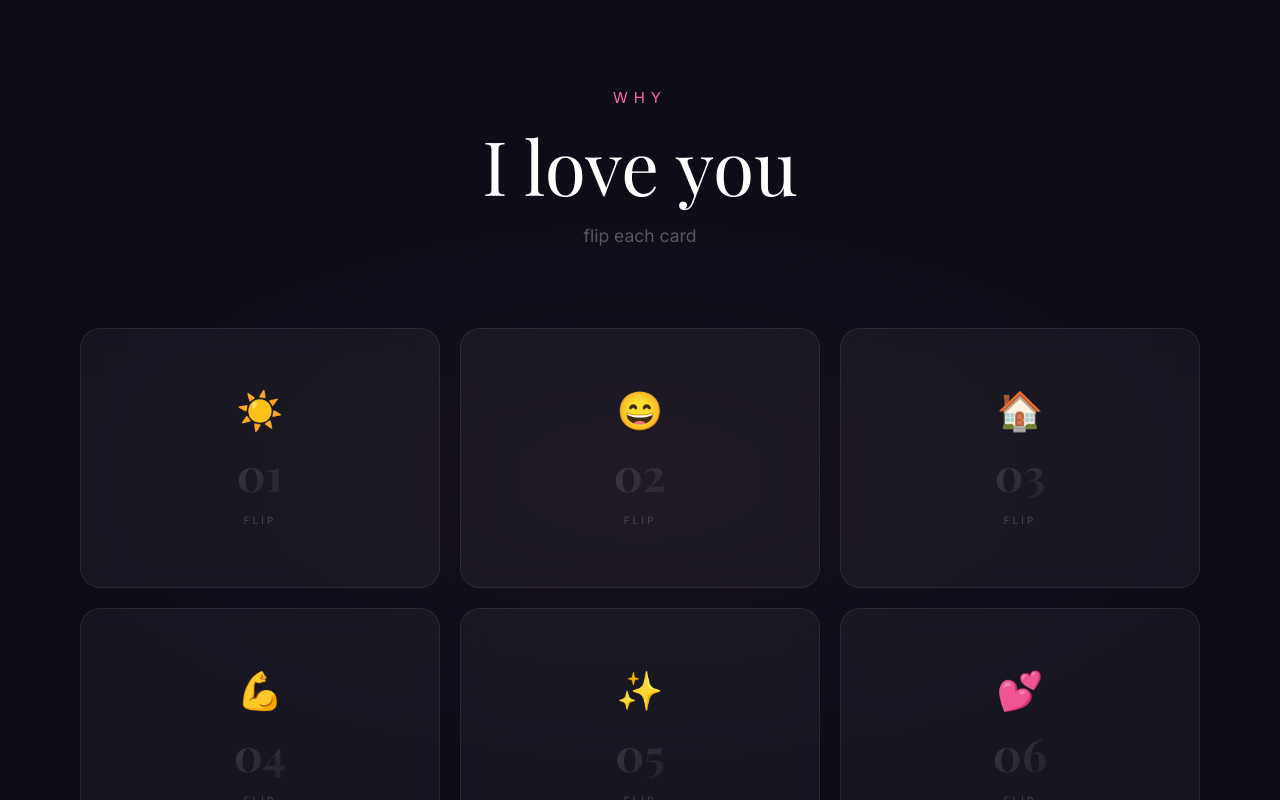
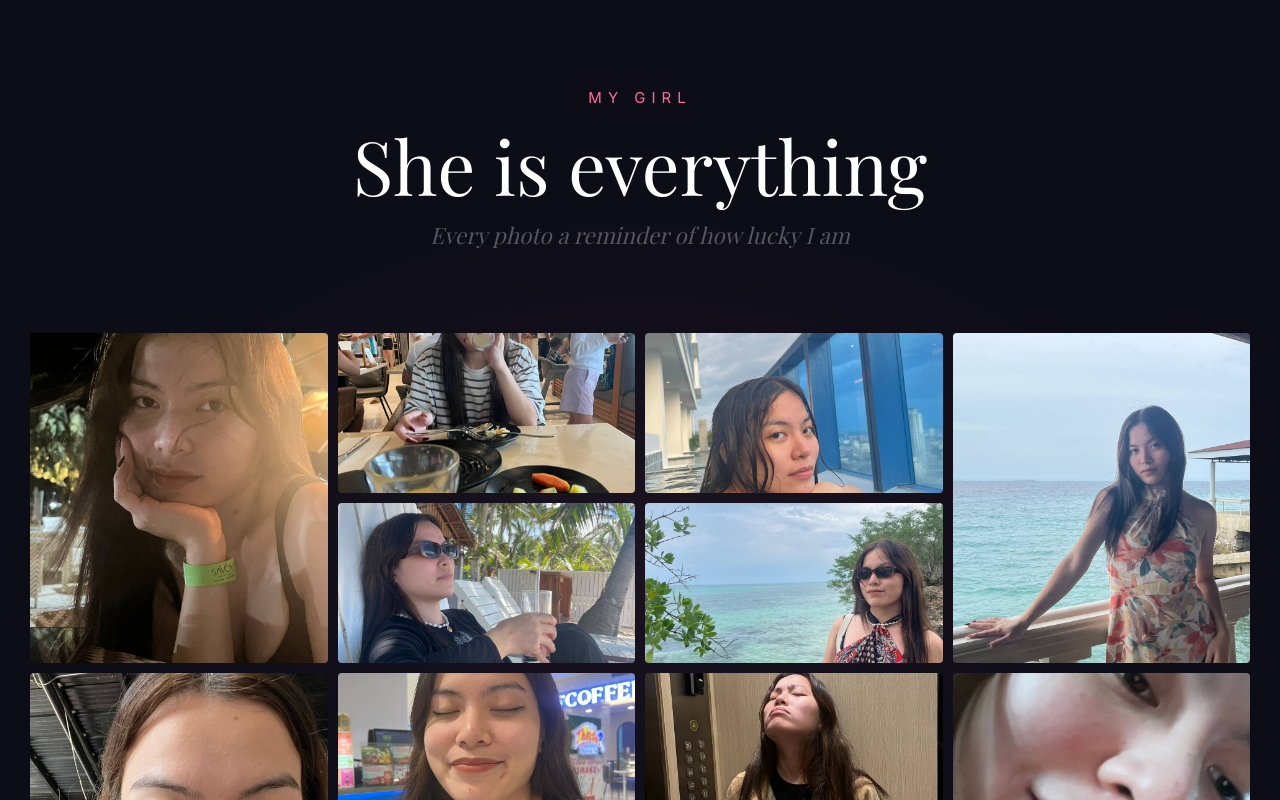
Before and after one commit to jdays2/myPussienteBd, a React (Vite) app: page / in a window 1280 px wide. Shown: the part 2080-2880 px from the top of the page. Built offline with nearby package versions, Linux system fonts and the light colour scheme; a web font is replaced by a local one.

Commit message:
Replace reasons with solo photo masonry + floating hearts

```diff
--- a/src/components/Reasons.tsx
+++ b/src/components/Reasons.tsx
@@ -1,38 +1,74 @@
-import { useState, useRef } from 'react'
+import { useRef } from 'react'
 import { motion, useInView } from 'framer-motion'
 import { useLang } from '../LangContext'
 
-function FlipCard({ icon, num, back, delay }: { icon: string; num: string; back: string; delay: number }) {
-  const [flipped, setFlipped] = useState(false)
+const BASE = import.meta.env.BASE_URL
+
+const PHOTOS = [
+  { src: `${BASE}gallery/solo/photo_1_2026-06-08_18-45-35.jpg`,  span: 'row-span-2' },
+  { src: `${BASE}gallery/solo/photo_2_2026-06-08_18-45-35.jpg`,  span: 'row-span-1' },
+  { src: `${BASE}gallery/solo/photo_3_2026-06-08_18-45-35.jpg`,  span: 'row-span-1' },
+  { src: `${BASE}gallery/solo/photo_4_2026-06-08_18-45-35.jpg`,  span: 'row-span-2' },
+  { src: `${BASE}gallery/solo/photo_5_2026-06-08_18-45-35.jpg`,  span: 'row-span-1' },
+  { src: `${BASE}gallery/solo/photo_6_2026-06-08_18-45-35.jpg`,  span: 'row-span-1' },
+  { src: `${BASE}gallery/solo/photo_7_2026-06-08_18-45-35.jpg`,  span: 'row-span-2' },
+  { src: `${BASE}gallery/solo/photo_8_2026-06-08_18-45-35.jpg`,  span: 'row-span-1' },
+  { src: `${BASE}gallery/solo/photo_9_2026-06-08_18-45-35.jpg`,  span: 'row-span-1' },
+  { src: `${BASE}gallery/solo/photo_10_2026-06-08_18-45-35.jpg`, span: 'row-span-1' },
+  { src: `${BASE}gallery/solo/photo_11_2026-06-08_18-45-35.jpg`, span: 'row-span-1' },
+]
+
+// Floating hearts config
+const HEARTS = Array.from({ length: 18 }, (_, i) => ({
+  left: `${(i * 5.5 + Math.sin(i) * 8 + 4) % 96}%`,
+  size: 12 + (i % 4) * 8,
+  duration: 4 + (i % 5) * 1.2,
+  delay: (i * 0.4) % 5,
+  opacity: 0.12 + (i % 3) * 0.07,
+}))
+
+function FloatingHeart({ left, size, duration, delay, opacity }: typeof HEARTS[0]) {
+  return (
+    <motion.div
+      className="absolute pointer-events-none select-none"
+      style={{ left, bottom: '-10%', fontSize: size, opacity }}
+      animate={{ y: '-120vh', opacity: [opacity, opacity * 0.5, 0] }}
+      transition={{ duration, delay, repeat: Infinity, ease: 'easeOut' }}
+    >
+      ♡
+    </motion.div>
+  )
+}
+
+function Photo({ src, span, index }: { src: string; span: string; index: number }) {
   const ref = useRef(null)
-  const inView = useInView(ref, { once: true, margin: '-60px' })
-  const { t } = useLang()
+  const inView = useInView(ref, { once: true, margin: '-40px' })
 
   return (
     <motion.div
       ref={ref}
-      initial={{ opacity: 0, y: 40 }}
-      animate={inView ? { opacity: 1, y: 0 } : {}}
-      transition={{ duration: 0.7, delay }}
-      className="h-52 cursor-pointer"
-      style={{ perspective: 1000 }}
-      onClick={() => setFlipped((f) => !f)}
+      className={`relative overflow-hidden ${span}`}
+      initial={{ opacity: 0, scale: 0.92 }}
+      animate={inView ? { opacity: 1, scale: 1 } : {}}
+      transition={{ duration: 0.7, delay: index * 0.06, ease: [0.16, 1, 0.3, 1] }}
+      whileHover={{ scale: 1.03, transition: { duration: 0.2 } }}
+      style={{ borderRadius: '4px', minHeight: '160px' }}
     >
+      <img
+        src={src}
+        alt=""
+        className="w-full h-full object-cover"
+        loading="lazy"
+        style={{ display: 'block' }}
+      />
+      {/* Subtle pink glow on hover */}
       <motion.div
-        className="relative w-full h-full"
-        style={{ transformStyle: 'preserve-3d' }}
-        animate={{ rotateY: flipped ? 180 : 0 }}
-        transition={{ duration: 0.65, ease: [0.16, 1, 0.3, 1] }}
-      >
-        <div className="card-face absolute inset-0 glass rounded-2xl flex flex-col items-center justify-center gap-3" style={{ backfaceVisibility: 'hidden' }}>
-          <span className="text-3xl">{icon}</span>
-          <span className="font-playfair text-4xl font-bold" style={{ background: 'linear-gradient(135deg, rgba(255,255,255,0.15), rgba(255,255,255,0.05))', WebkitBackgroundClip: 'text', WebkitTextFillColor: 'transparent' }}>{num}</span>
-          <span className="text-white/20 text-[10px] tracking-[0.3em] uppercase">{t.reasons.hint.split(' ')[0]}</span>
-        </div>
-        <div className="card-face absolute inset-0 rounded-2xl flex items-center justify-center p-5 text-center" style={{ backfaceVisibility: 'hidden', transform: 'rotateY(180deg)', background: 'linear-gradient(135deg, rgba(255,107,157,0.18), rgba(255,208,96,0.10))', border: '1px solid rgba(255,107,157,0.25)' }}>
-          <p className="font-playfair italic text-white/90 text-base leading-relaxed">{back}</p>
-        </div>
-      </motion.div>
+        className="absolute inset-0 pointer-events-none"
+        initial={{ opacity: 0 }}
+        whileHover={{ opacity: 1 }}
+        transition={{ duration: 0.2 }}
+        style={{ background: 'linear-gradient(135deg, rgba(255,107,157,0.15), transparent)' }}
+      />
     </motion.div>
   )
 }
@@ -44,17 +80,34 @@ export default function Reasons() {
   const titleInView = useInView(titleRef, { once: true, margin: '-60px' })
 
   return (
-    <section className="py-28 px-6 relative" style={{ background: '#0d0d18' }}>
-      <div className="absolute inset-0 pointer-events-none" style={{ background: 'radial-gradient(ellipse 70% 40% at 50% 50%, rgba(255,107,157,0.04) 0%, transparent 70%)' }} />
-      <div className="max-w-4xl mx-auto relative z-10">
-        <motion.div ref={titleRef} initial={{ opacity: 0, y: 30 }} animate={titleInView ? { opacity: 1, y: 0 } : {}} transition={{ duration: 0.9 }} className="text-center mb-16">
+    <section className="py-28 px-6 relative overflow-hidden" style={{ background: '#0d0d18' }}>
+      {/* Floating hearts */}
+      {HEARTS.map((h, i) => <FloatingHeart key={i} {...h} />)}
+
+      {/* Glow */}
+      <div className="absolute inset-0 pointer-events-none"
+        style={{ background: 'radial-gradient(ellipse 60% 40% at 50% 50%, rgba(255,107,157,0.06) 0%, transparent 70%)' }} />
+
+      <div className="max-w-5xl mx-auto relative z-10">
+        <motion.div
+          ref={titleRef}
+          initial={{ opacity: 0, y: 30 }}
+          animate={titleInView ? { opacity: 1, y: 0 } : {}}
+          transition={{ duration: 0.9 }}
+          className="text-center mb-16"
+        >
           <p className="text-[#FF6B9D] text-xs tracking-[0.4em] uppercase mb-4">{r.label}</p>
-          <h2 className="font-playfair text-5xl md:text-6xl text-white mb-4">{r.title}</h2>
-          <p className="text-white/30 font-inter text-sm">{r.hint}</p>
+          <h2 className="font-playfair text-5xl md:text-6xl text-white mb-3">{r.title}</h2>
+          <p className="font-playfair italic text-white/30 text-lg">{r.sub}</p>
         </motion.div>
-        <div className="grid grid-cols-2 md:grid-cols-3 gap-4">
-          {r.items.map((back, i) => (
-            <FlipCard key={`${i}-${back}`} icon={r.icons[i]} num={`0${i + 1}`} back={back} delay={i * 0.08} />
+
+        {/* Masonry grid */}
+        <div
+          className="grid grid-cols-3 md:grid-cols-4 gap-2"
+          style={{ gridAutoRows: '160px' }}
+        >
+          {PHOTOS.map((p, i) => (
+            <Photo key={i} src={p.src} span={p.span} index={i} />
           ))}
         </div>
       </div>
--- a/src/i18n.ts
+++ b/src/i18n.ts
@@ -14,18 +14,9 @@ export const t = {
     quote: 'I want more and more moments with you.\nI want to cry with you, laugh with you,\nwatch all kinds of stupid stuff and travel together.\nMore to come — I can\'t wait!\nThank you for always being there for me. ♡',
   },
   reasons: {
-    label: 'why',
-    title: 'I love you',
-    hint: 'flip each card',
-    icons: ['☀️', '😄', '🏠', '💪', '✨', '💕'],
-    items: [
-      'Your smile is the first thing I think about in the morning',
-      'You laugh at my jokes, even the bad ones',
-      'With you I feel at home, wherever we are',
-      'You are stronger than you think — and that amazes me every day',
-      'Your eyes are my favourite place in the world',
-      'Simply because you are you. That is enough',
-    ],
+    label: 'my girl',
+    title: 'She is everything',
+    sub: 'Every photo a reminder of how lucky I am',
   },
   letter: {
     label: 'a letter for you',
```
